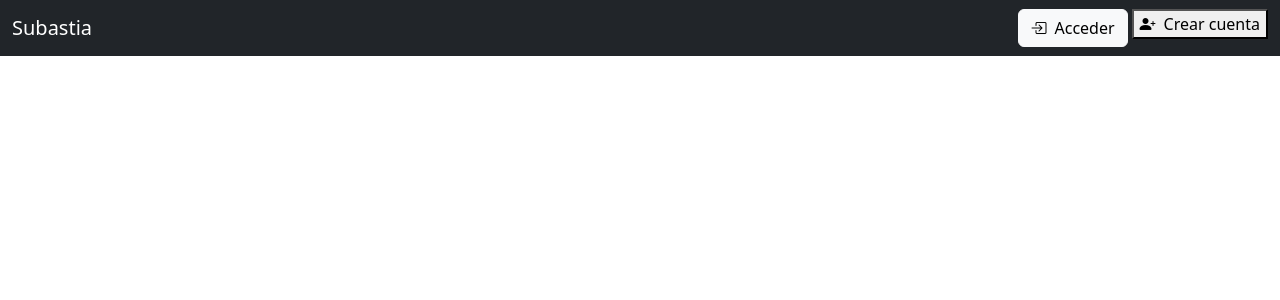
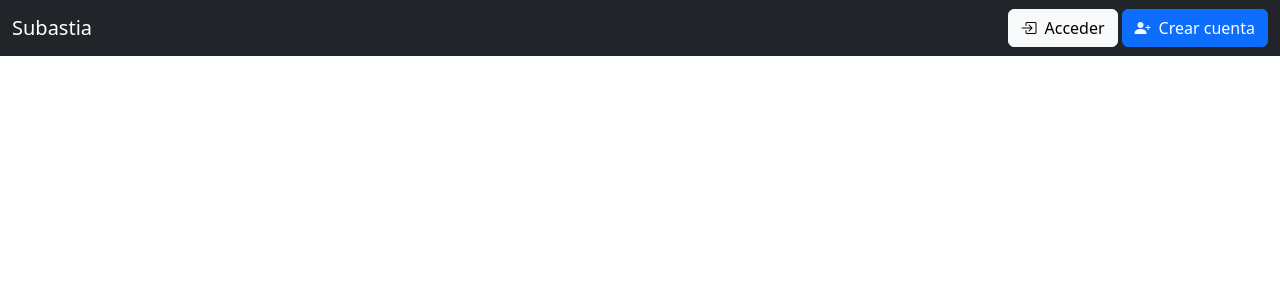
Before and after one commit to wonddark/mercadi, a React (Create React App) app: page /user in a window 1280 px wide. Shown: the top 300 px of the page. Built offline with nearby package versions, Linux system fonts and the light colour scheme.

Commit message:
Fixed the class for the register button

```diff
--- a/src/components/NotLoggedNavItems.tsx
+++ b/src/components/NotLoggedNavItems.tsx
@@ -14,7 +14,7 @@ function NotLoggedNavItems() {
         </button>
       </li>
       <li className="nav-item">
-        <button className="btn-primary" onClick={toggleRegister}>
+        <button className="btn btn-primary" onClick={toggleRegister}>
           <i className="bi bi-person-plus-fill me-md-2" />
           <span className="d-none d-md-inline">Crear cuenta</span>
         </button>
```
